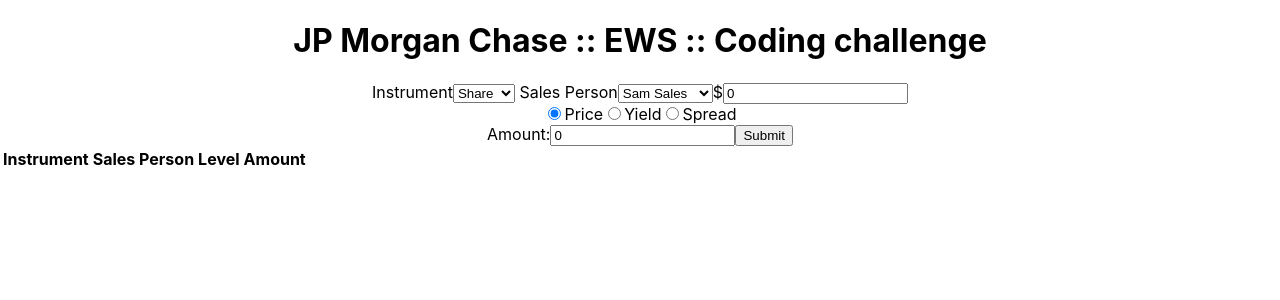
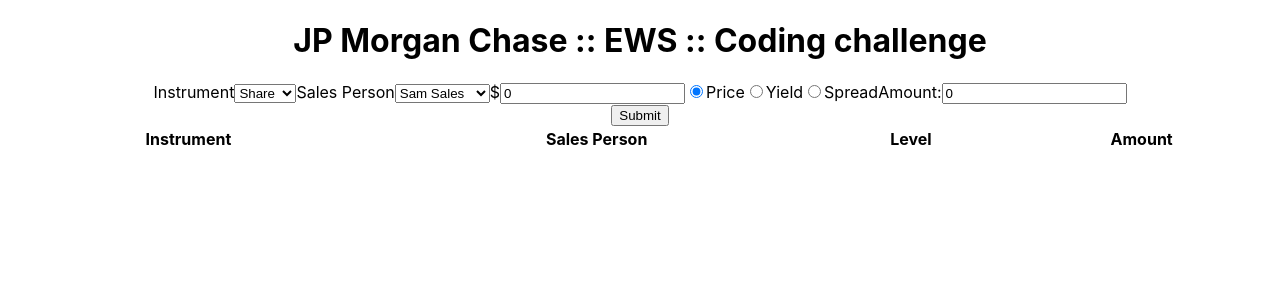
Before and after one commit to tbtommyb/ews-coding-challenge, a React (Create React App) app: page / in a window 1280 px wide. Shown: the top 300 px of the page. Built offline with nearby package versions, Linux system fonts and the light colour scheme.

Commit message:
Very rough CSS layout

```diff
--- /dev/null
+++ b/src/components/TradeForm.css
@@ -0,0 +1,9 @@
+.TradeForm  {
+  display: flex;
+  width: 80%;
+  margin: 0 auto;
+}
+
+form > * {
+  display: inline-block;
+}
--- a/src/components/TradeForm.tsx
+++ b/src/components/TradeForm.tsx
@@ -1,6 +1,7 @@
 import React, { FC, useState, ChangeEvent, FormEvent } from "react";
 import { useDispatch } from "react-redux";
 
+import "./TradeForm.css";
 import Select from "./Select";
 import LevelComponent from "./Level";
 
@@ -41,6 +42,7 @@ const TradeForm: FC<TradeFormProps> = ({ instruments, salesPersons }) => {
   };
 
   return (
+    <div className="TradeForm">
       <form role="form" onSubmit={handleSubmit}>
         <label htmlFor="instrument"> Instrument</label>
         <Select
@@ -69,6 +71,7 @@ const TradeForm: FC<TradeFormProps> = ({ instruments, salesPersons }) => {
         ></input>
         <input type="submit" value="Submit" />
       </form>
+    </div>
   );
 };
 
--- /dev/null
+++ b/src/components/TradeList.css
@@ -0,0 +1,4 @@
+table {
+  margin: 0 auto;
+  width: 100%;
+}
--- a/src/components/TradeList.tsx
+++ b/src/components/TradeList.tsx
@@ -1,5 +1,6 @@
 import React, { FC } from "react";
 
+import "./TradeList.css";
 import Trade from "../types/Trade";
 
 interface TradeListProps {
@@ -8,6 +9,7 @@ interface TradeListProps {
 
 const TradeList: FC<TradeListProps> = ({ trades }) => {
   return (
+    <div>
       <table>
         <thead>
           <tr>
@@ -28,6 +30,7 @@ const TradeList: FC<TradeListProps> = ({ trades }) => {
         ))}
         </tbody>
       </table>
+    </div>
   );
 };
 
```
Lines whose indentation alone changed are shown as unchanged.
